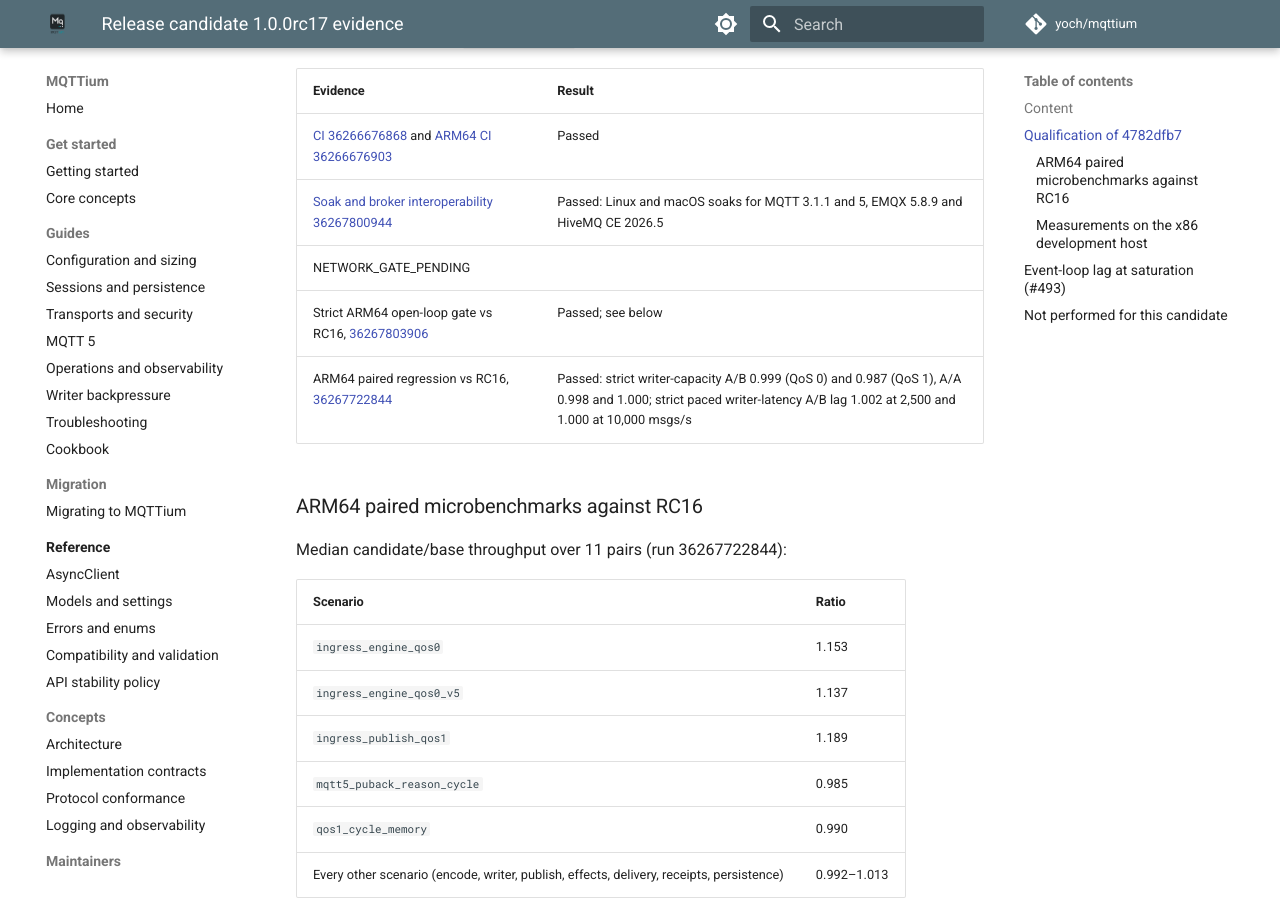
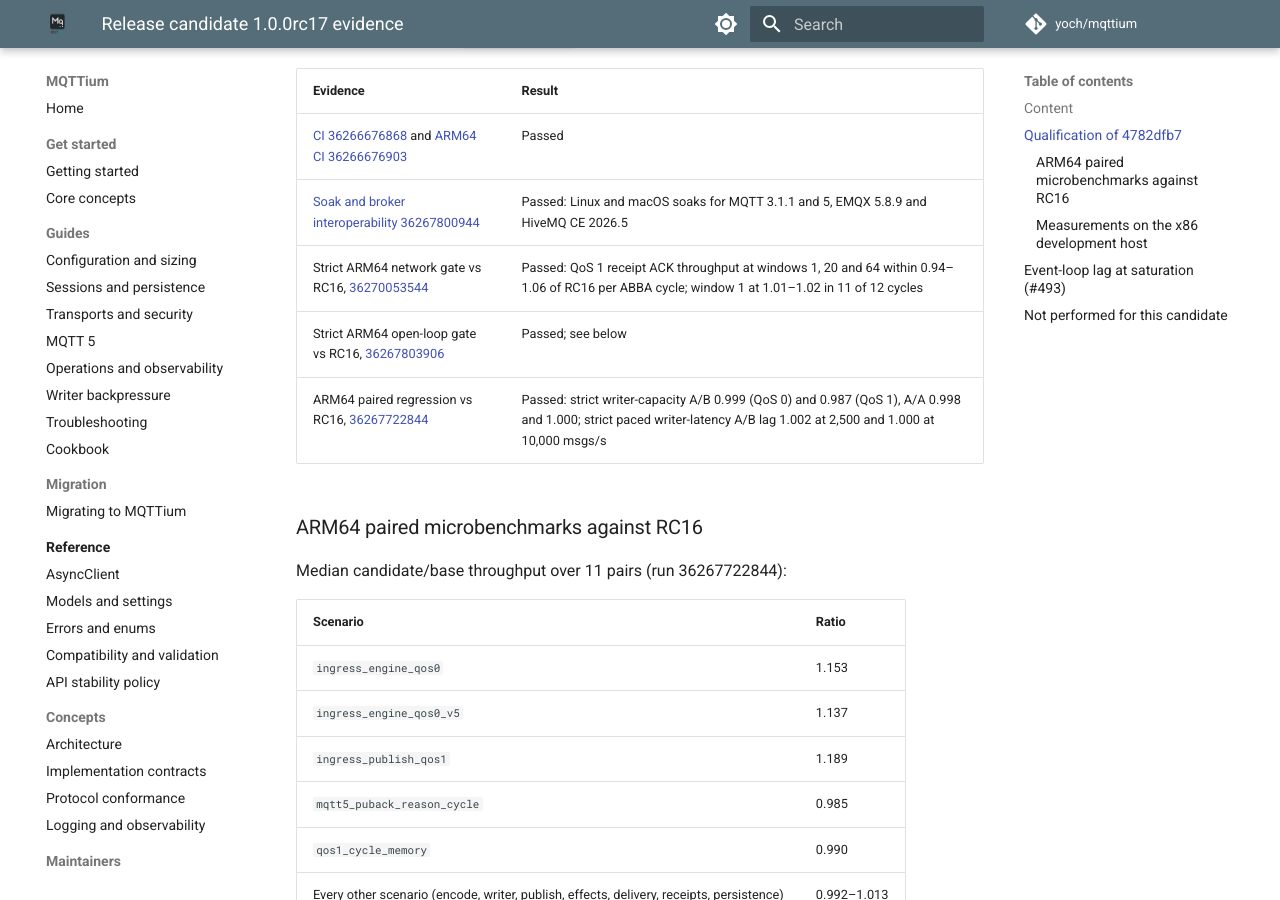
Before and after one commit to yoch/mqttium, an MkDocs documentation site: the page built from docs/reports/RELEASE-CANDIDATE-1.0.0rc17.md, in a window 1280 px wide and 900 px high, scrolled down 1307 px. Built offline with MkDocs 1.6.1 and Material for MkDocs 9.7.7, drawn with Linux system fonts in a browser that asks for light colours; comment, search, counter and statistics services are not loaded.

Commit message:
docs: record the RC17 ARM64 network gate
Co-Authored-By: Claude Opus 5.5 <noreply@anthropic.com>
Claude-Session: https://claude.ai/code/session_01TTrAoBqSWAGV36ZGyz2FqY

```diff
--- a/docs/reports/RELEASE-CANDIDATE-1.0.0rc17.md
+++ b/docs/reports/RELEASE-CANDIDATE-1.0.0rc17.md
@@ -40,7 +40,7 @@ fixes. `InboundSession` holds 25 state slots instead of 27, `OutboundSession`
 | --- | --- |
 | [CI 36266676868](https://github.com/yoch/mqttium/actions/runs/36266676868) and [ARM64 CI 36266676903](https://github.com/yoch/mqttium/actions/runs/36266676903) | Passed |
 | [Soak and broker interoperability 36267800944](https://github.com/yoch/mqttium/actions/runs/36267800944) | Passed: Linux and macOS soaks for MQTT 3.1.1 and 5, EMQX 5.8.9 and HiveMQ CE 2026.5 |
-| NETWORK_GATE_PENDING |
+| Strict ARM64 network gate vs RC16, [36270053544](https://github.com/yoch/mqttium/actions/runs/36270053544) | Passed: QoS 1 receipt ACK throughput at windows 1, 20 and 64 within 0.94–1.06 of RC16 per ABBA cycle; window 1 at 1.01–1.02 in 11 of 12 cycles |
 | Strict ARM64 open-loop gate vs RC16, [36267803906](https://github.com/yoch/mqttium/actions/runs/36267803906) | Passed; see below |
 | ARM64 paired regression vs RC16, [36267722844](https://github.com/yoch/mqttium/actions/runs/36267722844) | Passed: strict writer-capacity A/B 0.999 (QoS 0) and 0.987 (QoS 1), A/A 0.998 and 1.000; strict paced writer-latency A/B lag 1.002 at 2,500 and 1.000 at 10,000 msgs/s |
 
```
